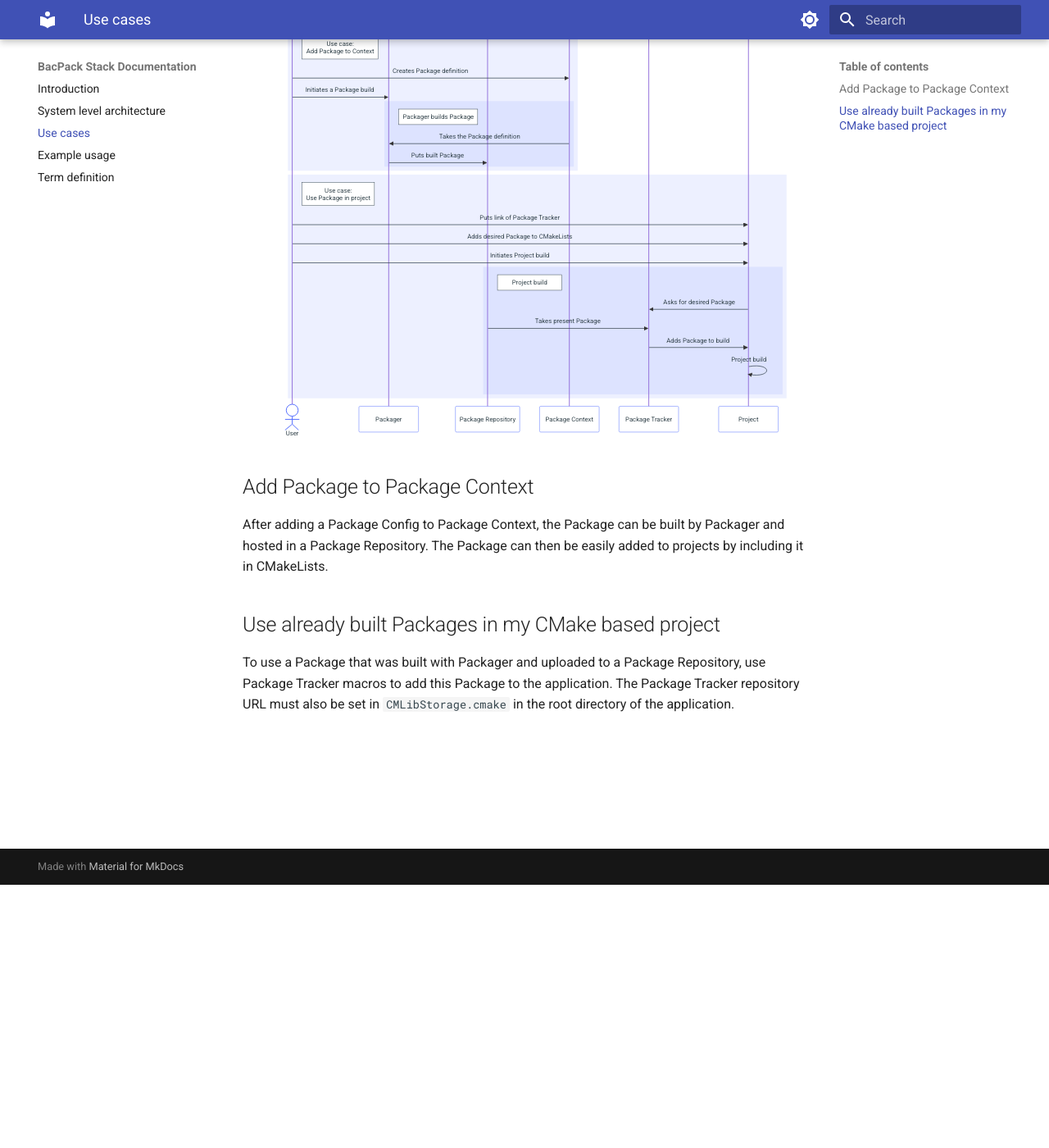
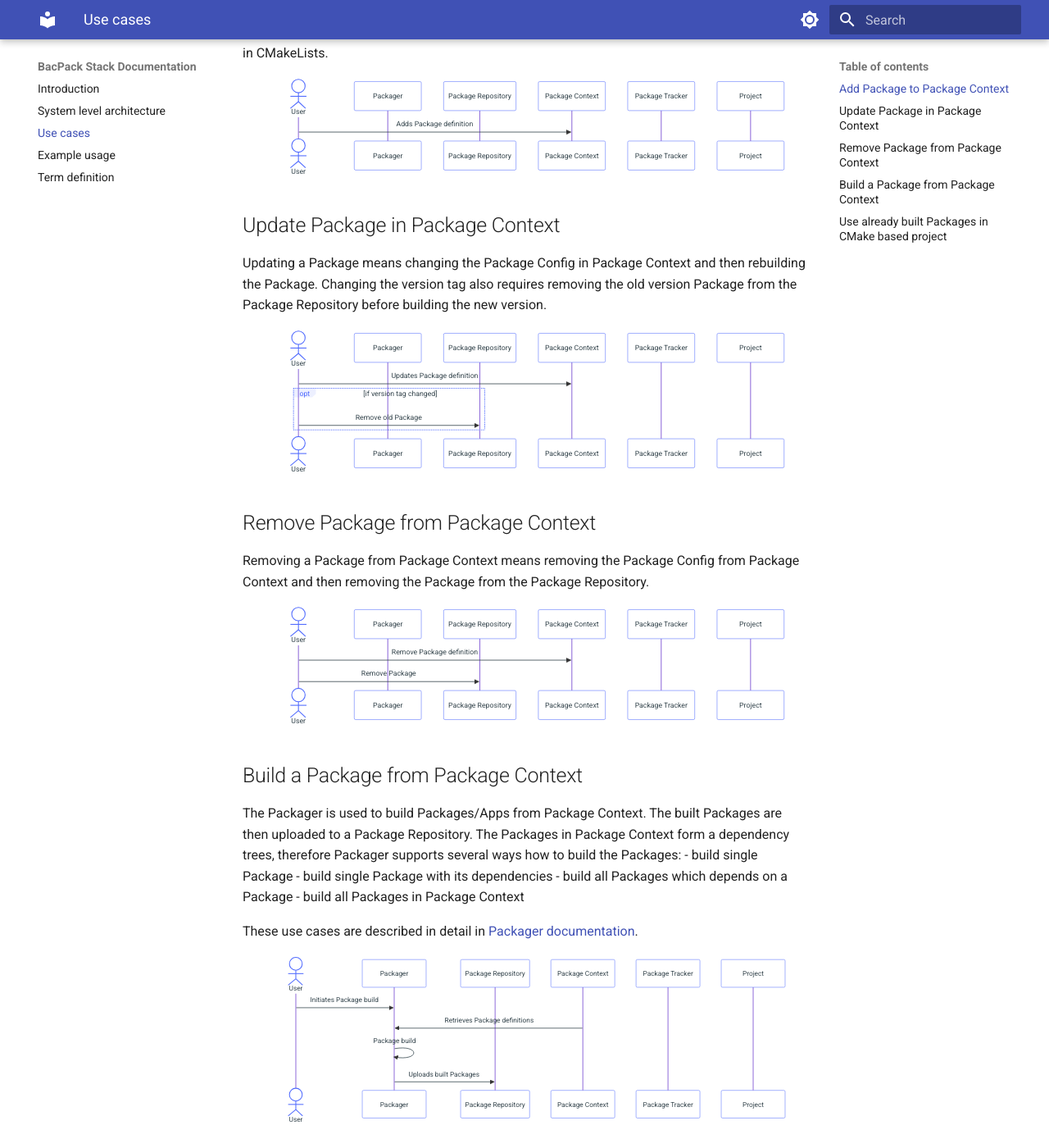
Before and after one commit to bacpack-system/bacpack-system.github.io, an MkDocs documentation site: the page built from docs/use_cases.md, in a window 1280 px wide and 1400 px high, scrolled down 321 px. Shown: the whole window at 82% size. Built offline with MkDocs 1.6.1 and Material for MkDocs 9.7.7, drawn with Linux system fonts in a browser that asks for light colours; some of the changed text lies outside the part shown.

Commit message:
Add more use cases and diagrams

````diff
--- a/docs/use_cases.md
+++ b/docs/use_cases.md
@@ -1,10 +1,13 @@
 # Use cases
 
-This document describes several use cases for the BacPack System. All these use cases are described
-further in [Usage](./example_usage.md).
+This document describes several use cases for the BacPack System. Some of these use cases are
+described further in [Usage](./example_usage.md).
 
-The following sequence diagram illustrates data flow and interactions between user and BacPack
-components for listed use cases.
+## Add Package to Package Context
+
+After adding a Package Config to Package Context, the Package can be built by Packager and hosted
+in a Package Repository. The Package can then be easily added to projects by including it in
+CMakeLists.
 
 ```mermaid
 sequenceDiagram
@@ -15,39 +18,100 @@ sequenceDiagram
   participant Package Tracker
   participant Project
 
-  rect
-    Note right of User: Use case:<br/> Add Package to Context
-    User->>Package Context: Creates Package definition
-    User->>Packager: Initiates a Package build
-    rect
-      Note right of Packager: Packager builds Package
-      Package Context->>Packager: Takes the Package definition
-      Packager->>Package Repository: Puts built Package
-    end
-  end
-  rect
-    Note right of User: Use case:<br/> Use Package in project
-    User->>Project: Puts link of Package Tracker
-    User->>Project: Adds desired Package to CMakeLists
-    User->>Project: Initiates Project build
-    rect
-      Note right of Package Repository: Project build
-      Project->>Package Tracker: Asks for desired Package
-      Package Repository->>Package Tracker: Takes present Package
-      Package Tracker->>Project: Adds Package to build
-      Project->>Project: Project build
-    end
+  User->>Package Context: Adds Package definition
+```
+
+## Update Package in Package Context
+
+Updating a Package means changing the Package Config in Package Context and then rebuilding the
+Package. Changing the version tag also requires removing the old version Package from the
+Package Repository before building the new version.
+
+```mermaid
+sequenceDiagram
+  actor User
+  participant Packager
+  participant Package Repository
+  participant Package Context
+  participant Package Tracker
+  participant Project
+
+  User->>Package Context: Updates Package definition
+  opt if version tag changed
+    User->>Package Repository: Remove old Package
   end
 ```
 
-## Add Package to Package Context
+## Remove Package from Package Context
 
-After adding a Package Config to Package Context, the Package can be built by Packager and hosted
-in a Package Repository. The Package can then be easily added to projects by including it in
-CMakeLists.
+Removing a Package from Package Context means removing the Package Config from Package Context
+and then removing the Package from the Package Repository.
 
-## Use already built Packages in my CMake based project
+```mermaid
+sequenceDiagram
+  actor User
+  participant Packager
+  participant Package Repository
+  participant Package Context
+  participant Package Tracker
+  participant Project
+
+  User->>Package Context: Remove Package definition
+  User->>Package Repository: Remove Package
+```
+
+## Build a Package from Package Context
+
+The Packager is used to build Packages/Apps from Package Context. The built Packages are then
+uploaded to a Package Repository. The Packages in Package Context form a dependency trees, therefore
+Packager supports several ways how to build the Packages:
+ - build single Package
+ - build single Package with its dependencies
+ - build all Packages which depends on a Package
+ - build all Packages in Package Context
+
+These use cases are described in detail in
+[Packager documentation](https://github.com/bacpack-system/packager/blob/master/doc/UseCaseScenarios.md).
+
+```mermaid
+sequenceDiagram
+  actor User
+  participant Packager
+  participant Package Repository
+  participant Package Context
+  participant Package Tracker
+  participant Project
+
+  User->>Packager: Initiates Package build
+  Package Context->>Packager: Retrieves Package definitions
+  Packager->>Packager: Package build
+  Packager->>Package Repository: Uploads built Packages
+```
+
+## Use already built Packages in CMake based project
 
 To use a Package that was built with Packager and uploaded to a Package Repository, use Package
 Tracker macros to add this Package to the application. The Package Tracker repository URL must also
 be set in `CMLibStorage.cmake` in the root directory of the application.
+
+```mermaid
+sequenceDiagram
+  actor User
+  participant Packager
+  participant Package Repository
+  participant Package Context
+  participant Package Tracker
+  participant Project
+
+  User->>Project: Puts link of Package Tracker
+  User->>Project: Adds desired Package to CMakeLists
+  User->>Project: Initiates Project build
+  rect
+    Note right of Package Repository: Project build
+    Project->>Package Tracker: Asks for Packages
+    Package Repository->>Package Tracker: Retrieves Packages
+    Package Tracker->>Project: Adds Packages to build
+    Project->>Project: FIND_PACKAGE<br>for each Package
+    Project->>Project: Project build
+  end
+```
````
Also changed, not shown: docs/example_usage.md (+5 -5 lines).
